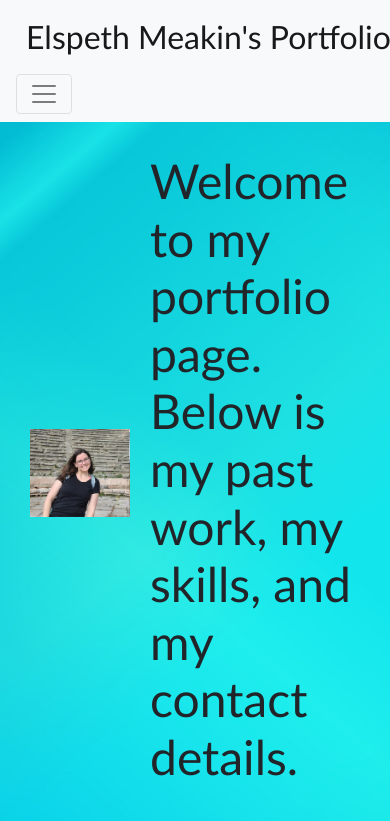
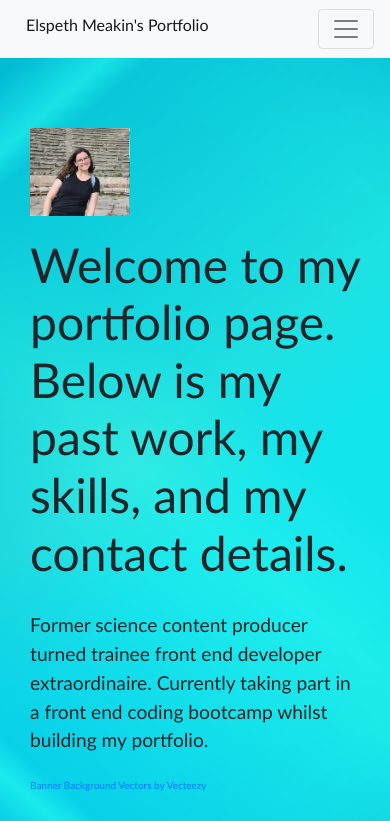
Before and after one commit to Moobell1212/Elspeth-Meakin-s-Bootstrap-Portfolio, a plain HTML site: page index.html in a window 390 px wide. Shown: the top 821 px of the page. Drawn offline with nearby package versions, Linux system fonts and the light colour scheme.

Commit message:
media queries added

```diff
--- a/css/style.css
+++ b/css/style.css
@@ -16,13 +16,9 @@ font-size: 20px;}
 
 /* formatting the top jumbotron */
 .jumbotron, #skillsaboutme {
-padding: 30px;
+padding: 70px 30px;
 background-image: url(../images/banner.jpg);
 background-size: cover;}
-
-.jumbocontainer {display: flex;
-  flex-direction: row;
-}
 
 /* formatting the top half of the jumbotron */
 #upperjumbotron{display: flex;
@@ -38,10 +34,12 @@ justify-content: center;}
 height: auto;
 }
 
-.maintext {padding-left: 20px;
+#maintext {padding-left: 20px;
 font-size: 3em;}
 
 .subheading {margin-top: 30px;}
+
+p, li {font-size: 1.2em;}
 
 /* formatting the attribute for the banner */
 #banneratt {font-size: 10px;}
@@ -56,13 +54,14 @@ font-size: 3em;}
 .col-sm-4{padding-bottom: 20px;}
 
 /* putting the skills and background section on the same row */
-#jumbobottom{display: flex;}
+#jumbobottom{display: flex;
+}
 
 /* formatting the contact footer */
 #contact {padding: 20px;
 display: flex;
 gap: 20px;
-font-size: 2em;}
+font-size: 1.6em;}
 
 /* formatting the contact me text in the contact footer */
 #contactme{margin-bottom: 0px;
@@ -73,3 +72,21 @@ padding-bottom: 5px;}
 .contlink:hover {color: black;
 background: rgb(0, 238, 255);
 box-shadow: 2px 5px 4px 5px rgb(36, 188, 199);}
+
+/* media quieries */
+@media screen and (min-width:1200px) {
+  .col-sm{padding: 0px 7%;}
+}
+
+@media screen and (max-width:600px) {
+  #name{font-size: 1.5em;}
+  .jumbocontainer{display: block;}
+  #contact {display: block;}
+}
+
+@media screen and (max-width:500px) {
+  #name{font-size: 1em;}
+  #upperjumbotron{display: block;}
+  #maintext{padding-left: 0px;}
+  #picture{margin-bottom: 20px;}
+}
--- a/index.html
+++ b/index.html
@@ -45,7 +45,7 @@
         <div id="upperjumbotron">
           <div id="picturecontainer">
           <img src="images/Profile pic2.png" id="picture"></div>
-          <h1 class="maintext">Welcome to my portfolio page. Below is my past work, my skills, and my contact details.</h1>
+          <h1 id="maintext">Welcome to my portfolio page. Below is my past work, my skills, and my contact details.</h1>
         </div>
       </div>
         <p class="subheading">Former science content producer turned trainee front end developer extraordinaire. Currently taking part in a front end coding bootcamp whilst building my portfolio.</p>
```
